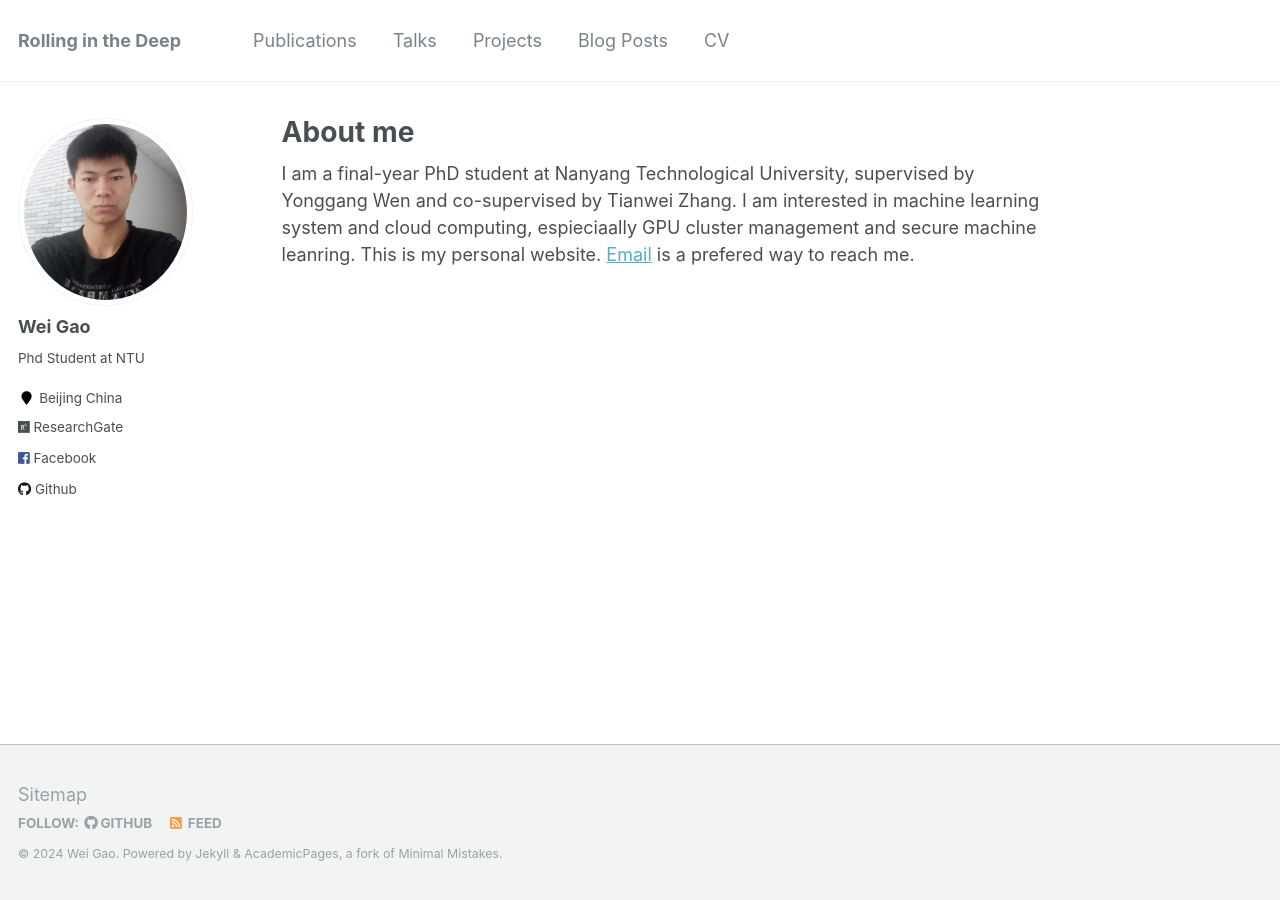
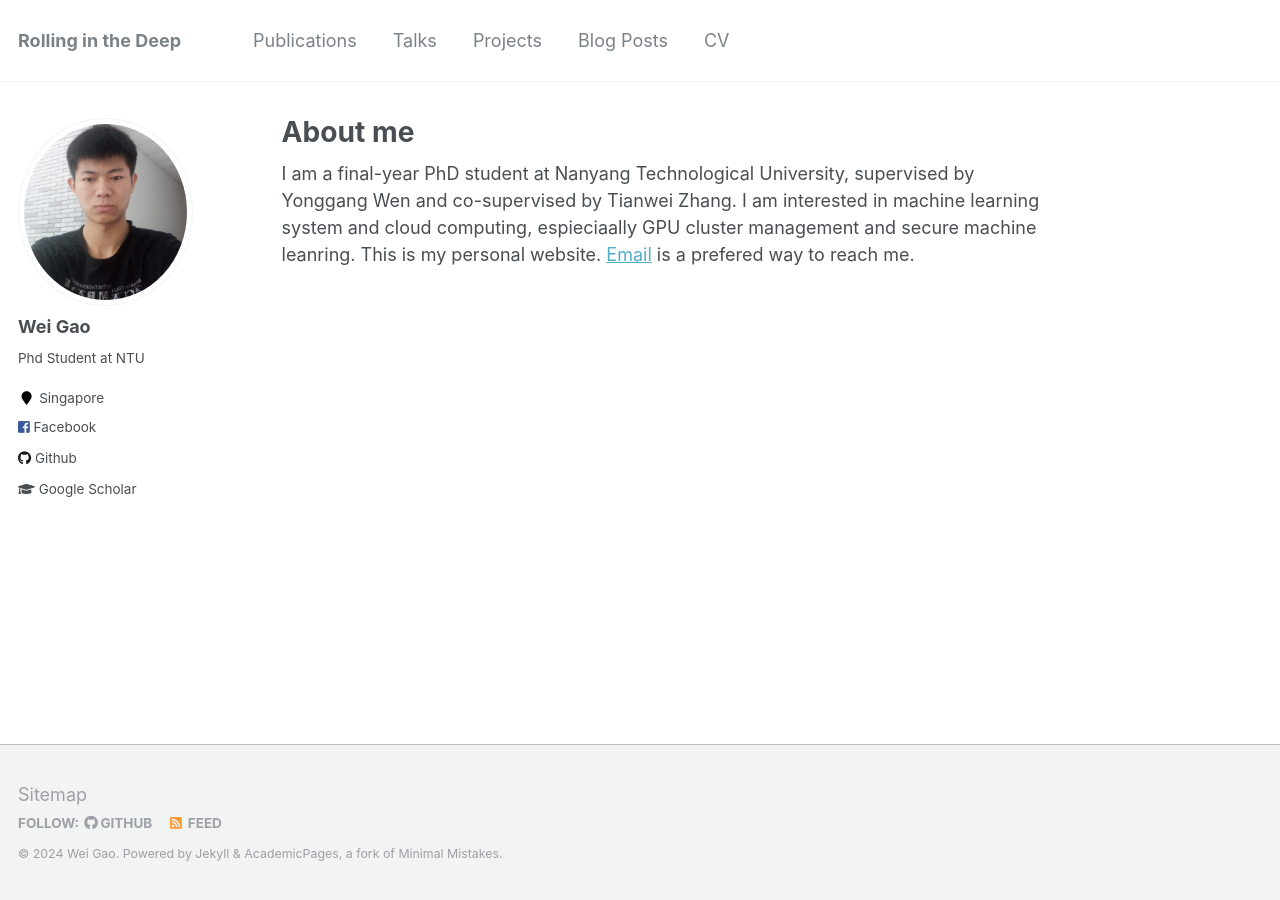
Before and after one commit to gaow0007/gaow0007.github.io, a Jekyll site: the page built from _pages/about.md, in a window 1280 px wide. Built offline with Jekyll 4.4.1, drawn with Linux system fonts in a browser that asks for light colours.

Commit message:
google scholar

```diff
--- a/_config.yml
+++ b/_config.yml
@@ -83,12 +83,12 @@ author:
   name             : "Wei Gao"
   avatar           : "gaowei.jpg"
   bio              : "Phd Student at NTU"
-  location         : "Beijing China"
+  location         : "Singapore"
   employer         :
   pubmed           : # "https://www.ncbi.nlm.nih.gov/pubmed/?term=john+snow"
-  googlescholar    : # "http://scholar.google.com/gaowei"
+  googlescholar    : "http://scholar.google.com/gaowei"
   email            : # "weigao1996@outlook.com"
-  researchgate     :  "https://www.researchgate.net/profile/yourprofile"
+  researchgate     : # "https://www.researchgate.net/profile/yourprofile"
   uri              :
   bitbucket        :
   codepen          :
```
